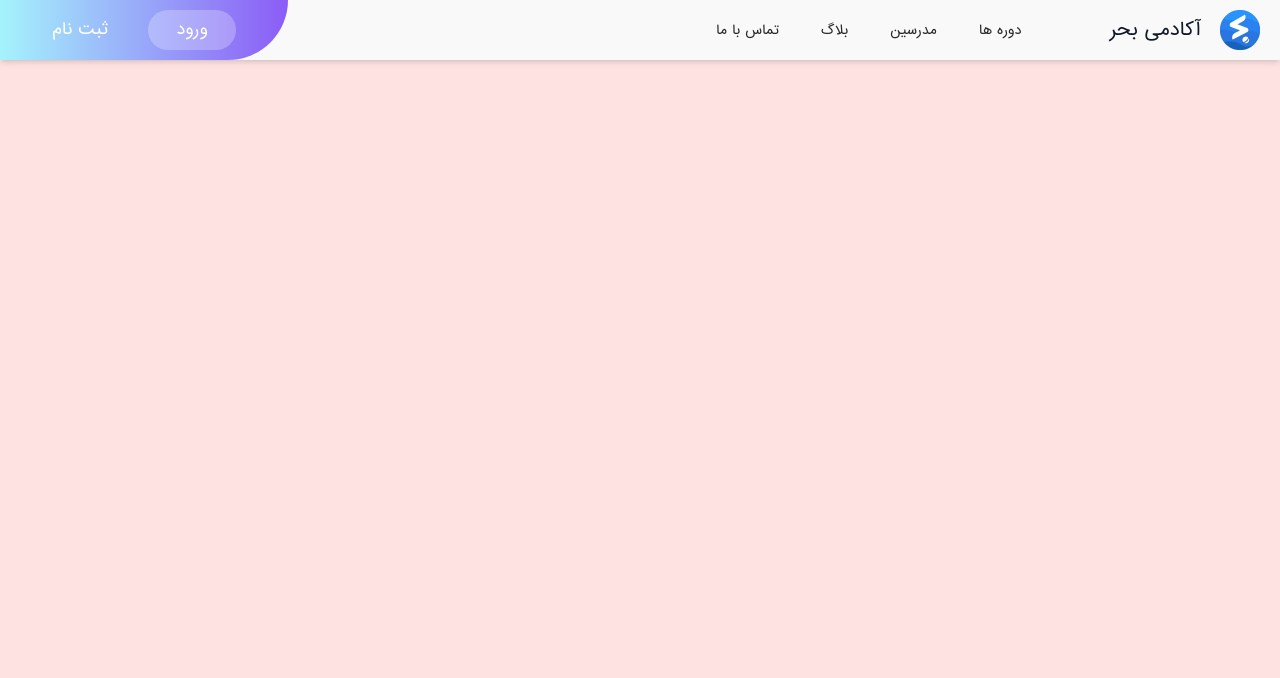
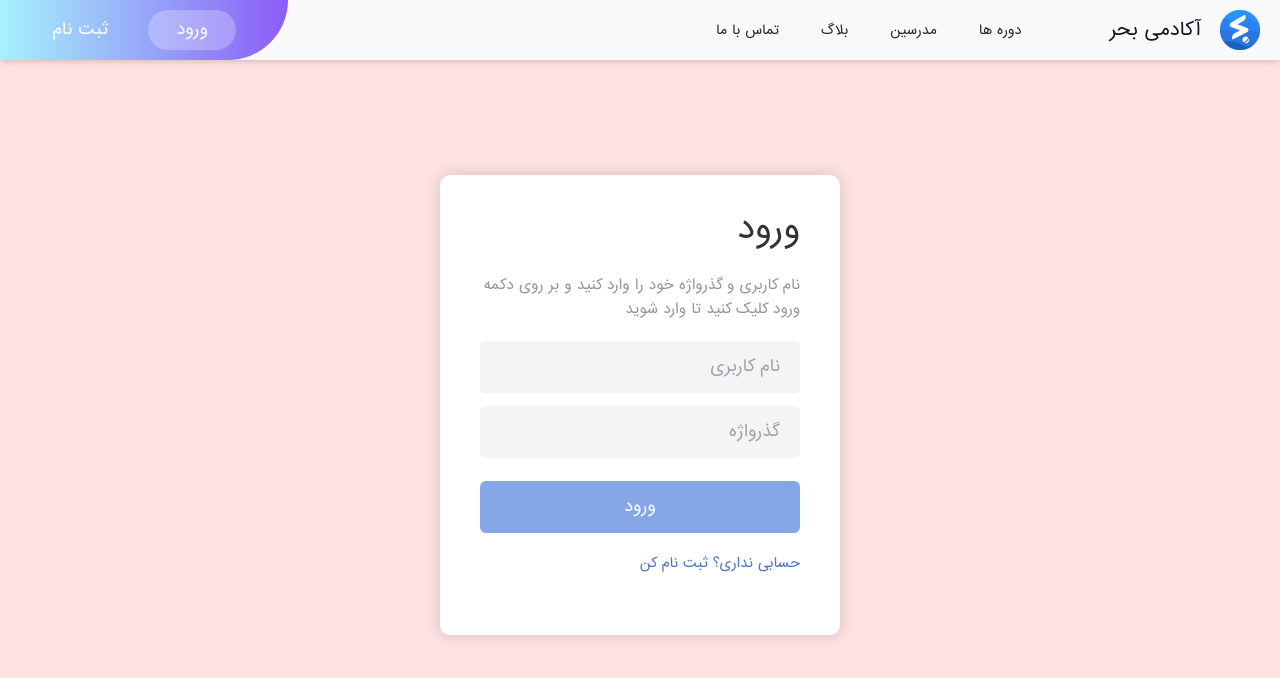
Before and after one commit to ParsaAsdpr/bahr-academy, a React (Create React App) app: page / in a window 1280 px wide. Shown: the top 678 px of the page. Built offline with nearby package versions, Linux system fonts and the light colour scheme.

Commit message:
added flipcard component in app.js

```diff
--- a/src/App.js
+++ b/src/App.js
@@ -1,11 +1,13 @@
 import React, { Component } from 'react';
 import './font.css'
 import { Navbar } from './components/Navbar/Navbar.jsx';
+import SignFlip from './components/Signup/SignFlip';
 
 function App() {
   return (
     <div className="bg-red-100 h-screen w-full font-irsans" dir='rtl'>
       <Navbar></Navbar>
+      <SignFlip></SignFlip>
     </div>
   );
 }
```
